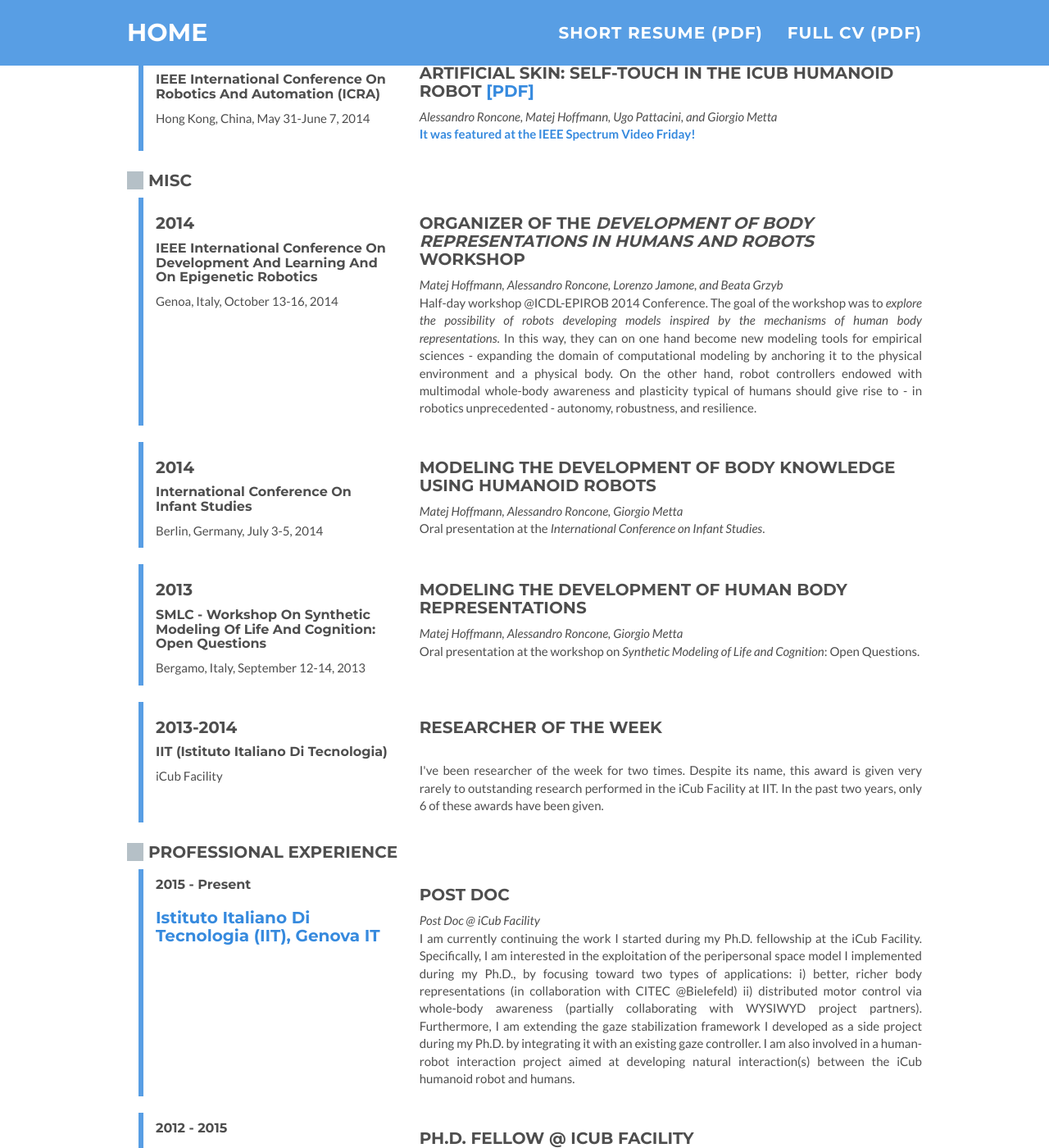
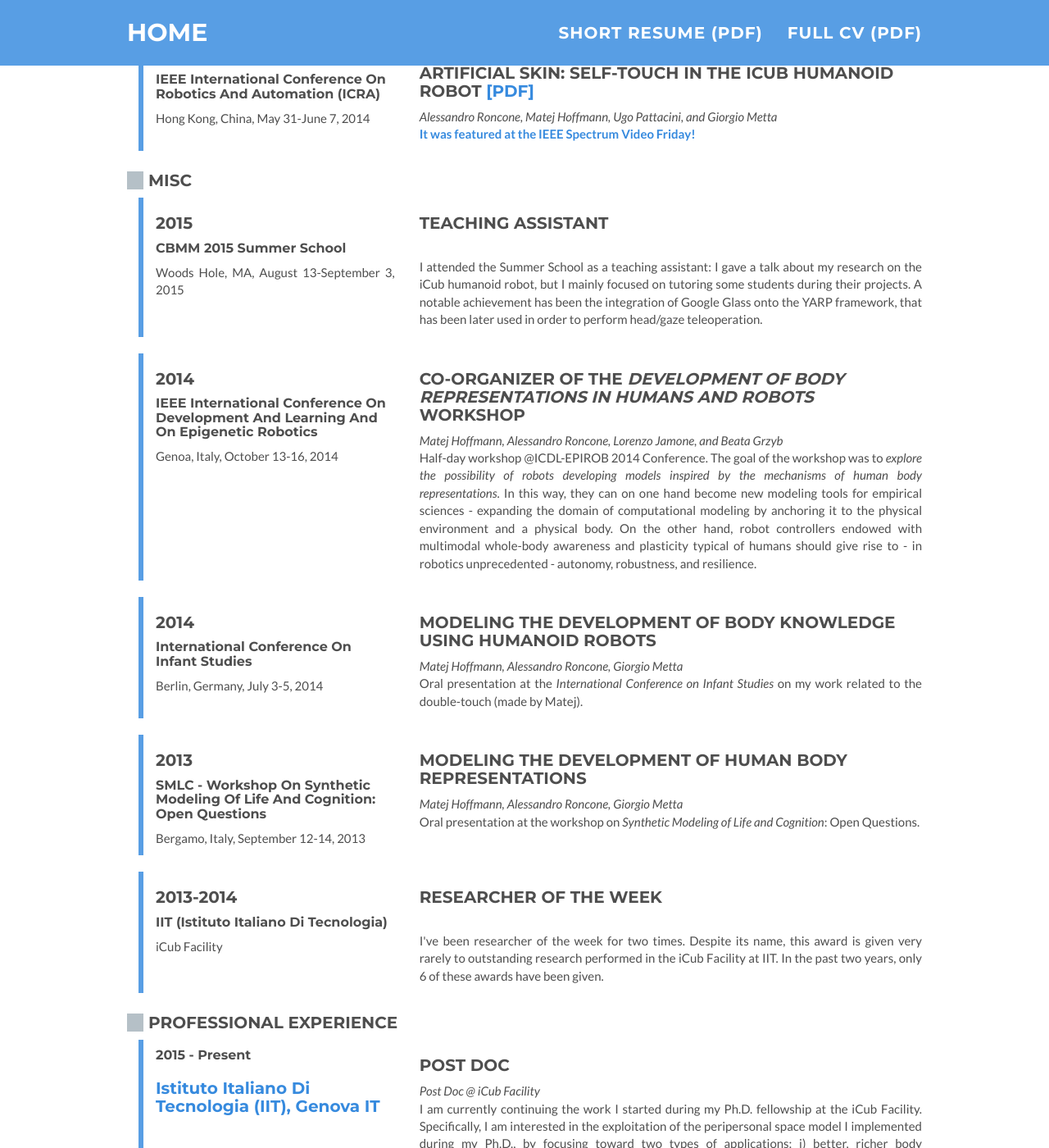
Before and after one commit to alecive/alecive.github.io, a Jekyll site: the page built from _posts/2015-08-17-CV-AlessandroRoncone.md, in a window 1280 px wide and 1400 px high, scrolled down 3143 px. Shown: the whole window at 82% size. Built offline with Jekyll 4.4.1, drawn with Linux system fonts in a browser that asks for light colours.

Commit message:
Updated names for papers with full title

```diff
--- a/_posts/2015-08-17-CV-AlessandroRoncone.md
+++ b/_posts/2015-08-17-CV-AlessandroRoncone.md
@@ -173,7 +173,12 @@
    pdf: "[Roncone et al. 2014] - automatic kinematic chain calibration.pdf"
 
 misc:
- - title: "Organizer of the <i>Development of body representations in humans and robots</i> workshop"
+ - title: "Teaching Assistant"
+   year: 2015
+   venue: "CBMM 2015 Summer School"
+   where: "Woods Hole, MA, August 13-September 3, 2015"
+   description: "I attended the Summer School as a teaching assistant: I gave a talk about my research on the iCub humanoid robot, but I mainly focused on tutoring some students during their projects. A notable achievement has been the integration of Google Glass onto the YARP framework, that has been later used in order to perform head/gaze teleoperation."
+ - title: "Co-organizer of the <i>Development of body representations in humans and robots</i> workshop"
    authors: "Matej Hoffmann, Alessandro Roncone, Lorenzo Jamone, and Beata Grzyb"
    year: 2014
    venue: "IEEE International Conference on Development and Learning and on Epigenetic Robotics"
@@ -184,7 +189,7 @@
    year: 2014
    venue: "International conference on Infant Studies"
    where: Berlin, Germany, July 3-5, 2014
-   description: "Oral presentation at the <i>International Conference on Infant Studies</i>."
+   description: "Oral presentation at the <i>International Conference on Infant Studies</i> on my work related to the double-touch (made by Matej)."
  - title: "Modeling the development of human body representations"
    authors: "Matej Hoffmann, Alessandro Roncone, Giorgio Metta"
    year: 2013
```
Also changed, not shown: other parts of _posts/2015-08-17-CV-AlessandroRoncone.md (+1 -1 lines), _posts/2014-06-08-doubleTouch.md (+1 -1 lines), _posts/2015-01-22-gazeStabilization.md (+1 -1 lines), _posts/2015-05-07-periPersonalSpace.md (+1 -1 lines), 7 other files.
